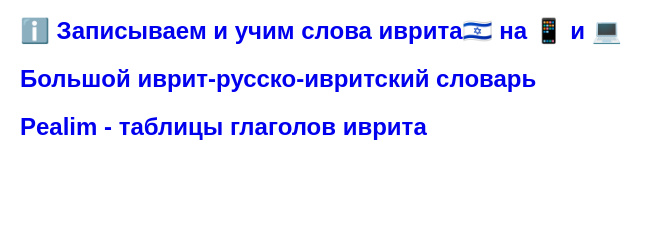
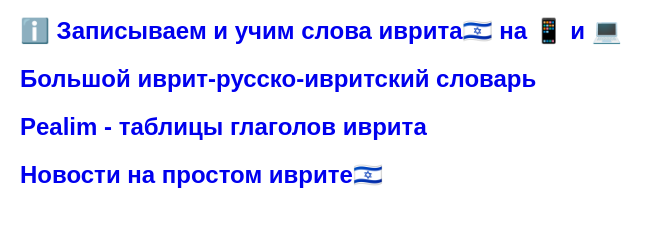
Before and after one commit to vlipovetskii/learn-hebrew-tools, a plain HTML site: page index.html in a window 1280 px wide. Shown: the part 122-348 px from the top of the page, without its empty margins (0-663 px from the left). Drawn offline with Linux system fonts and the light colour scheme.

Commit message:
+ https://hadshon.edu.gov.il

```diff
--- a/index.html
+++ b/index.html
@@ -53,6 +53,12 @@
             </a>
         </div>
 
+        <div class="link">
+            <a href="https://hadshon.edu.gov.il/" class="link-item">
+                <h2>Новости на простом иврите🇮🇱</h2>
+            </a>
+        </div>
+
     </div>
 </body>
 </html>
```
